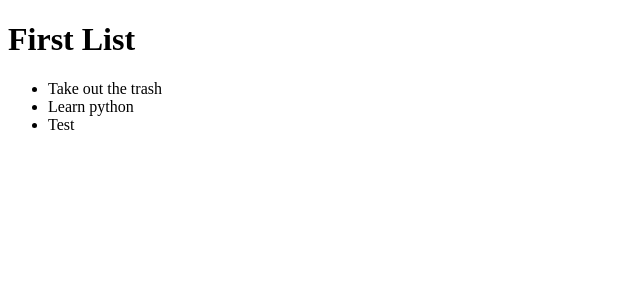
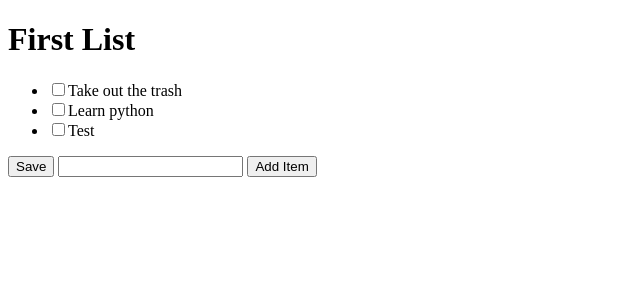
Before and after one commit to baquyptit2001/django_test, a Django app: page /2 in a window 1280 px wide. Shown: the top 300 px of the page, without its empty margins (0-640 px from the left). Run offline with Django 3.2, Linux system fonts and the light colour scheme; data comes from the database, SQL or seed files in the repository; both versions use the stored data as it was after the commit.

Commit message:
add list

```diff
--- a/todolist/templates/todolist/home.html
+++ b/todolist/templates/todolist/home.html
@@ -5,5 +5,9 @@
 {% endblock %}
 
 {% block content %}
-    địt mẹ mày
+<ul>
+    {% for item in list %}
+        <li>{{ item.name }} - {{ item.id }}</li>
+    {% endfor %}
+</ul>
 {% endblock %}
--- a/todolist/templates/todolist/list.html
+++ b/todolist/templates/todolist/list.html
@@ -4,11 +4,17 @@
 
 {% block content %}
     <h1>{{ list.name }}</h1>
-    <ul>
-    {% for item in list.item_set.all %}
-        {% if not item.complete %}
-            <li>{{ item.text }}</li>
-        {% endif %}
-    {% endfor %}
-    </ul>
+    <form method="POST">
+        {% csrf_token %}
+        <ul>
+        {% for item in list.item_set.all %}
+            <!-- {% if not item.complete %} -->
+            <li><input type="checkbox" name="c{{ item.id }}" id="" value="clicked">{{ item.text }}</li>
+            <!-- {% endif %} -->
+        {% endfor %}
+        </ul>
+        <button type="submit" name="save" value="save">Save</button>
+        <input type="text" name="item">
+        <button type="submit" name="newItem" value="add">Add Item</button>
+    </form>
 {% endblock %}
--- a/todolist/views.py
+++ b/todolist/views.py
@@ -1,21 +1,46 @@
+from django.http.response import HttpResponseRedirect
 from django.shortcuts import render
-from django.http import HttpResponse
+from django.http import HttpResponse, Http404
 from .models import ToDoList, Item
 from .forms import CreateNewList
 
 # Create your views here.
 
+
 def index(response, id):
     list = ToDoList.objects.get(id=id)
-    item = list.item_set.all()[0]
+    print(list.item_set.all())
+    if response.method == 'POST':
+        if response.POST.get("save"):
+            for item in list.item_set.all():
+                if response.POST.get("c"+str(item.id)) == "clicked":
+                    item.complete = True
+                else:
+                    item.complete = False
+                item.save()
+        elif response.POST.get("newItem"):
+            text = response.POST.get("item")
+            if len(text) > 2:
+                list.item_set.create(text=text, complete=False)
+            else:
+                print("invalid")
+    item = list.item_set.all()
     return render(response, "todolist/list.html", {"list": list})
 
 
 def home(response):
-    return render(response, "todolist/home.html", {'name': "home"})
-    pass
+    list = ToDoList.objects.all()
+    return render(response, "todolist/home.html", {'list': list})
 
 
 def create(response):
-    form = CreateNewList()
+    if response.method == "POST":
+        form = CreateNewList(response.POST)
+        if form.is_valid():
+            n = form.cleaned_data['name']
+            t = ToDoList(name=n)
+            t.save()
+        return HttpResponseRedirect("/%i" % t.id)
+    else:
+        form = CreateNewList()
     return render(response, "todolist/create.html", {"form": form})
```
Also changed, not shown: db.sqlite3.
